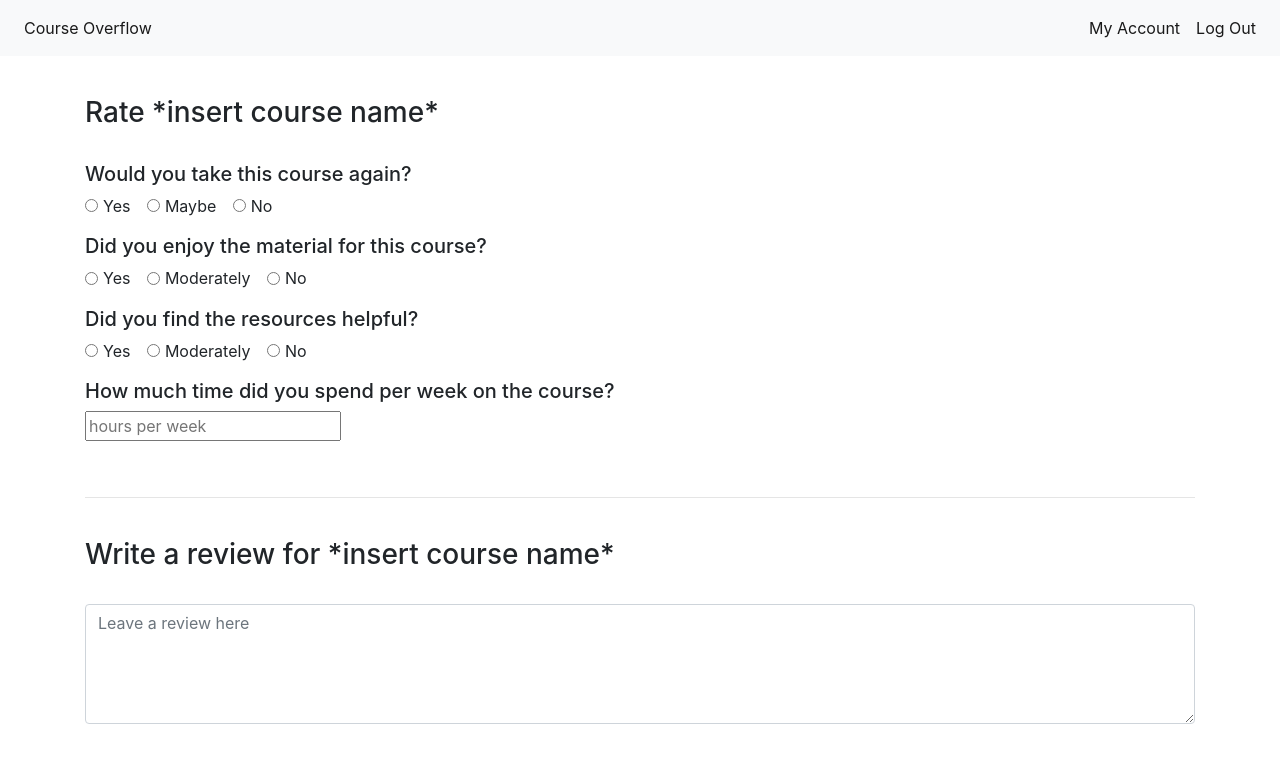
After one commit to Merlin1A/cs326-team-psi, a PHP site: page /ratings.html in a window 1280 px wide. The commit adds this page. Shown: the top 763 px of the page. Run offline with PHP 8.4, Linux system fonts and the light colour scheme.

Commit message:
changed index.html expand card, added new css, created ratings template

```diff
--- a/main.css
+++ b/main.css
@@ -81,3 +81,11 @@
   top: 0;
   left: 0;
 }
+
+.ranking, .ratings{
+    margin-top: 5vh;
+}
+
+#enter-review{
+    height: 15vh;
+}
--- /dev/null
+++ b/ratings.html
@@ -0,0 +1,102 @@
+<!doctype html>
+<html lang="en">
+  <head>
+    <!-- Required meta tags -->
+    <meta charset="utf-8">
+    <meta name="viewport" content="width=device-width, initial-scale=1, shrink-to-fit=no">
+
+    <!-- Bootstrap CSS -->
+    <link rel="stylesheet" href="https://stackpath.bootstrapcdn.com/bootstrap/4.4.1/css/bootstrap.min.css" integrity="sha384-Vkoo8x4CGsO3+Hhxv8T/Q5PaXtkKtu6ug5TOeNV6gBiFeWPGFN9MuhOf23Q9Ifjh" crossorigin="anonymous">
+    <link rel="stylesheet" href="main.css">
+  </head>
+  <nav class="navbar sticky-top navbar-expand-lg navbar-light bg-light justify-content-between">
+      <button class="navbar-toggler" type="button" data-toggle="collapse" data-target="#navbarNavDropdown" aria-controls="navbarNavDropdown" aria-expanded="false" aria-label="Toggle navigation">
+    <span class="navbar-toggler-icon"></span>
+  </button>
+    <div class="collapse navbar-collapse" id="navbarNavDropdown">
+    <ul class="navbar-nav">
+      <li class="nav-item active">
+        <a class="nav-link" href="#">Course Overflow <span class="sr-only">(current)</span></a>
+      </li>
+    </ul>
+    <ul class="navbar-nav flex-row ml-md-auto d-none d-md-flex">
+      <li class="nav-item active">
+        <a class="nav-link" href="#">My Account<span class="sr-only">(current)</span></a>
+      </li>
+      <li class="nav-item active">
+        <a class="nav-link" href="#">Log Out<span class="sr-only">(current)</span></a>
+      </li>
+    </ul>
+  </div>
+</nav>
+  <body>
+    <div class="ratings">
+        <div class="container">
+            <h3>Rate *insert course name*</h3> <br>
+            <form>
+                <div class="form-group">
+                    <h5>Would you take this course again?</h5>
+                    <div class="form-check form-check-inline">
+                        <input class="form-check-input" type="radio" name="yes-ans" id="yes-ans" value="yes-ans">
+                        <label class="form-check-label" for="yes-ans">Yes</label>
+                    </div>
+                    <div class="form-check form-check-inline">
+                        <input class="form-check-input" type="radio" name="maybe-ans" id="maybe-ans" value="maybe-ans">
+                        <label class="form-check-label" for="maybe-ans">Maybe</label>
+                    </div>
+                    <div class="form-check form-check-inline">
+                        <input class="form-check-input" type="radio" name="no-ans" id="no-ans" value="no-ans">
+                        <label class="form-check-label" for="no-ans">No</label>
+                    </div>
+                </div>
+                <div class="form-group">
+                    <h5>Did you enjoy the material for this course?</h5>
+                    <div class="form-check form-check-inline">
+                        <input class="form-check-input" type="radio" name="yes-ans" id="yes-ans" value="yes-ans">
+                        <label class="form-check-label" for="yes-ans">Yes</label>
+                    </div>
+                    <div class="form-check form-check-inline">
+                        <input class="form-check-input" type="radio" name="maybe-ans" id="maybe-ans" value="maybe-ans">
+                        <label class="form-check-label" for="maybe-ans">Moderately</label>
+                    </div>
+                    <div class="form-check form-check-inline">
+                        <input class="form-check-input" type="radio" name="no-ans" id="no-ans" value="no-ans">
+                        <label class="form-check-label" for="no-ans">No</label>
+                    </div>
+                </div>
+                <div class="form-group">
+                    <h5>Did you find the resources helpful?</h5>
+                    <div class="form-check form-check-inline">
+                        <input class="form-check-input" type="radio" name="yes-ans" id="yes-ans" value="yes-ans">
+                        <label class="form-check-label" for="yes-ans">Yes</label>
+                    </div>
+                    <div class="form-check form-check-inline">
+                        <input class="form-check-input" type="radio" name="maybe-ans" id="maybe-ans" value="maybe-ans">
+                        <label class="form-check-label" for="maybe-ans">Moderately</label>
+                    </div>
+                    <div class="form-check form-check-inline">
+                        <input class="form-check-input" type="radio" name="no-ans" id="no-ans" value="no-ans">
+                        <label class="form-check-label" for="no-ans">No</label>
+                    </div>
+                </div>
+                <div class="form-group">
+                    <h5>How much time did you spend per week on the course?</h5>
+                    <input type="number" name="weekly-hours" min=0 placeholder="hours per week" />
+                </div>
+            </form>
+            <br> <hr> <br>
+            <h3>Write a review for *insert course name*</h3> <br>
+            <div class="form-floating">
+                <textarea class="form-control" placeholder="Leave a review here" id="enter-review"></textarea>
+            </div>
+        </div>
+    </div>
+
+
+    <!-- Optional JavaScript -->
+    <!-- jQuery first, then Popper.js, then Bootstrap JS -->
+    <script src="https://code.jquery.com/jquery-3.4.1.slim.min.js" integrity="sha384-J6qa4849blE2+poT4WnyKhv5vZF5SrPo0iEjwBvKU7imGFAV0wwj1yYfoRSJoZ+n" crossorigin="anonymous"></script>
+    <script src="https://cdn.jsdelivr.net/npm/popper.js@1.16.0/dist/umd/popper.min.js" integrity="sha384-Q6E9RHvbIyZFJoft+2mJbHaEWldlvI9IOYy5n3zV9zzTtmI3UksdQRVvoxMfooAo" crossorigin="anonymous"></script>
+    <script src="https://stackpath.bootstrapcdn.com/bootstrap/4.4.1/js/bootstrap.min.js" integrity="sha384-wfSDF2E50Y2D1uUdj0O3uMBJnjuUD4Ih7YwaYd1iqfktj0Uod8GCExl3Og8ifwB6" crossorigin="anonymous"></script>
+  </body>
+</html>
```
Also changed, not shown: index.html (+14 -4 lines).
